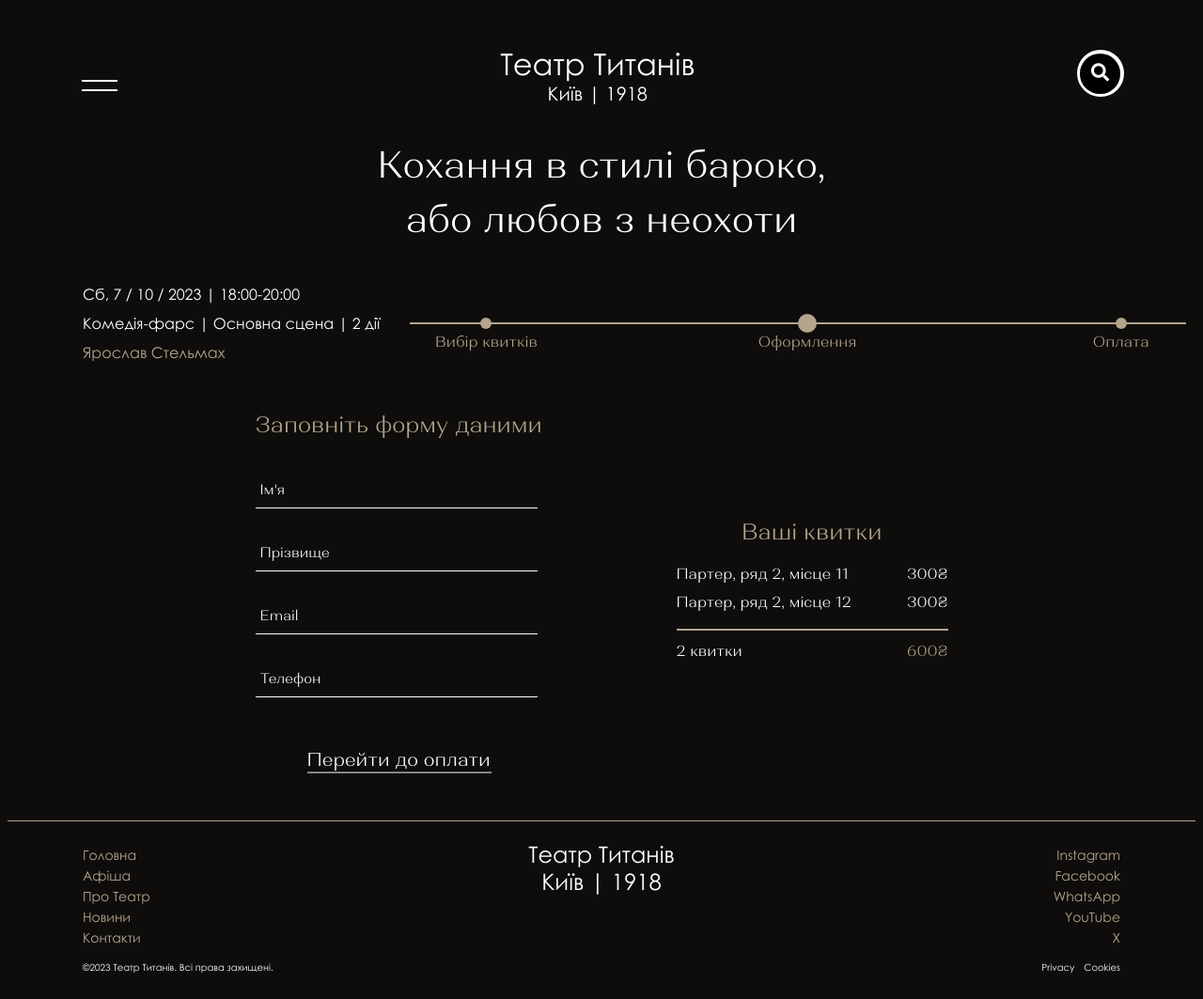
After one commit to Mar4ik10/theatresiteproject, a Django app: page /placingOrder/ in a window 1280 px wide. The commit adds this page. Shown: the whole page at 94% size. Run offline with Django 4.2, Linux system fonts and the light colour scheme; some libraries are stand-ins or nearby versions.

Commit message:
page for placing an order

```diff
--- a/theatreproj/static/styles.css
+++ b/theatreproj/static/styles.css
@@ -72,7 +72,8 @@ body {
   line-height: normal;
 }
 
-form {
+
+.component-2 form {
   position: absolute;
   top: 50%;
   left: 50%;
@@ -87,7 +88,7 @@ form {
   padding: 5px;
 }
 
-input {
+.component-2 input {
   position: absolute;
   top: 0;
   left: 0;
@@ -135,6 +136,7 @@ form:valid .fa {
   color: white;
 }
 
+
 .nav-icon {
   position: absolute;
   cursor: pointer;
@@ -662,7 +664,7 @@ iframe {
 
 .mainFrame {
   width: 100%;
-  height: 3220px;
+  height: auto;
   display: flex;
   margin-top: 20px;
 }
@@ -670,7 +672,7 @@ iframe {
 .centralFrame {
   flex-basis: 1px;
   margin-right: 8px;
-  height: 3220px;
+  height: auto;
   background: #b5a48d;
   position: relative;
 }
@@ -700,7 +702,7 @@ iframe {
   background-color: #b5a48d;
   border-radius: 50%;
   position: absolute;
-  top: 30px; /* Початкова позиція від верху */
+  top: 30px;
   left: 50%;
   transform: translateX(-50%);
 }
@@ -1427,3 +1429,227 @@ iframe {
 .component-28 .line-10-2:hover {
   background-color: #B5A48D;
 }
+
+/*--------------------------placing_order-------------------------------*/
+
+.circle10 {
+  position: absolute;
+  width: 12px;
+  height: 12px;
+  border-radius: 50%;
+  background-color: #000;
+  top: 50%;
+  transform: translateY(-50%);
+  left: calc(50% - 100px);
+  background-color: #B5A48D;
+  display: flex;
+  flex-direction: column;
+  align-items: center;
+  justify-content: center;
+  text-align: center;
+}
+
+.circle10:nth-child(1) {
+  left: calc(33.33% - 200px);
+}
+
+.circle10:nth-child(2) {
+  left: calc(50%);
+  width: 20px;
+  height: 20px;
+}
+
+.circle10:nth-child(3) {
+  left: calc(66.66% + 200px);
+}
+
+.frame-144 {
+  display: flex;
+  flex-direction: row;
+  width: 879px;
+  height: auto;
+  margin-top: 50px;
+  margin-left: auto;
+  margin-right: auto;
+  margin-top: 50px;
+  margin-bottom: 50px;
+  background-color: rgba(127, 255, 212, 0);
+}
+
+.frame-143 {
+  display: flex;
+  flex-direction: column;
+  width: 306px;
+  height: auto;
+  margin-left: auto;
+  margin-right: auto;
+  background-color: rgba(236, 255, 127, 0);
+}
+
+.frame-120-2 {
+  display: flex;
+  flex-direction: column;
+  width: 289px;
+  height: 160px;
+  margin-left: auto;
+  margin-right: auto;
+  margin-top: auto;
+  margin-bottom: auto;
+  background-color: rgba(139, 69, 113, 0);
+}
+
+.frame-143 .text{
+  width: 306px;
+  height: 17px;
+  font-family: Alethia Next;
+  font-size: 24px;
+  font-weight: 350;
+  line-height: 35px;
+  letter-spacing: 0em;
+  text-align: left;
+  margin-top: 0px;
+  color: #B5A48D;
+}
+
+.frame-141 {
+  display: flex;
+  flex-direction: column;
+  width: auto;
+  height: auto;
+  margin-top: 50px;
+}
+
+* { box-sizing:border-box; }
+
+.frame-141 .group 			  {
+  position:relative;
+  margin-bottom:28px;
+}
+
+.frame-141 input 				{
+  font-size:18px;
+  padding:10px 10px 10px 5px;
+  display:block;
+  width:300px;
+  border:none;
+  border-bottom:1px solid #ffffff;
+  background-color: #0e0d0b;
+  color: #ffffff;
+  font-size:15px;
+  font-family: Alethia Next;
+}
+
+.frame-141 input:focus 		{ outline:none; }
+
+label 				 {
+  color:#ffffff;
+  font-size:15px;
+  font-family: Alethia Next;
+  font-weight:normal;
+  position:absolute;
+  pointer-events:none;
+  left:5px;
+  top:10px;
+  transition: 0.2s ease all;
+}
+
+input:focus ~ label, input:valid ~ label 		{
+  top:-20px;
+  font-size:14px;
+  color:#B5A48D;
+}
+
+.bar 	{ position:relative; display:block; width:300px; }
+.bar:before, .bar:after 	{
+  content:'';
+  height:2px;
+  width:0;
+  bottom:1px;
+  position:absolute;
+  background:#B5A48D;
+  transition:0.2s ease all;
+  -moz-transition:0.2s ease all;
+  -webkit-transition:0.2s ease all;
+}
+.bar:before {
+  left:50%;
+}
+.bar:after {
+  right:50%;
+}
+
+input:focus ~ .bar:before, input:focus ~ .bar:after {
+  width:50%;
+}
+
+.highlight {
+  position:absolute;
+  height:60%;
+  width:100px;
+  top:25%;
+  left:0;
+  pointer-events:none;
+  opacity:0.5;
+}
+
+input:focus ~ .highlight {
+  -webkit-animation:inputHighlighter 0.3s ease;
+  -moz-animation:inputHighlighter 0.3s ease;
+  animation:inputHighlighter 0.3s ease;
+}
+
+@-webkit-keyframes inputHighlighter {
+	from { background:#B5A48D; }
+  to 	{ width:0; background:transparent; }
+}
+@-moz-keyframes inputHighlighter {
+	from { background:#B5A48D; }
+  to 	{ width:0; background:transparent; }
+}
+@keyframes inputHighlighter {
+	from { background:#B5A48D; }
+  to 	{ width:0; background:transparent; }
+}
+
+.frame-120-2 .text {
+  width: 150px;
+  height: 30px;
+  font-family: Alethia Next;
+  font-size: 24px;
+  font-weight: 350;
+  line-height: 35px;
+  letter-spacing: 0em;
+  margin-left: auto;
+  margin-right: auto;
+  margin-top: 0px;
+  color: #B5A48D;
+  background-color: rgba(255, 127, 80, 0);
+}
+
+.text-28-2 {
+  width: 196px;
+  height: auto;
+  font-family: Alethia Next;
+  font-size: 20px;
+  font-weight: 400;
+  line-height: 27px;
+  letter-spacing: 0em;
+  white-space: nowrap;
+  margin-top: 25px;
+  margin-left: auto;
+  margin-right: auto;
+  color: #FFFFFF;
+}
+
+.line-10-3 {
+  width: 196px;
+  height: 1px;
+  background-color: #FFFFFF;
+  margin-left: auto;
+  margin-right: auto;
+  transform: translateY(-50%);
+}
+
+.component-28-2 .text-28-2:hover {
+  color: #B5A48D;
+}
--- /dev/null
+++ b/theatreproj/templates/placingOrder.html
@@ -0,0 +1,85 @@
+{% extends "base.html" %}{% load static %}{% block main %}
+<div class="text-tickets">Кохання в стилі бароко, або любов з неохоти</div>
+<div class="frame-134">
+    <div class="frame-86">
+        <div class="date">Сб,  7 / 10 / 2023 | 18:00-20:00</div>
+        <div class="genre">Комедія-фарс | Основна сцена | 2 дії</div>
+        <div class="author">Ярослав Стельмах</div>
+    </div>
+    <div class="group-10">
+        <div class="line9">
+            <div class="circle10">
+                <div class="text">Вибір квитків</div>
+            </div>
+            <div class="circle10">
+                <div class="text">Оформлення</div>
+            </div>
+            <div class="circle10">
+                <div class="text">Оплата</div>
+            </div>
+          </div>
+    </div>
+</div>
+<div class="frame-144">
+    <div class="frame-143">
+        <div class="text">Заповніть форму даними</div>
+        <div class="frame-141">
+            <form>
+                <div class="group">
+                  <input type="text" required>
+                  <span class="highlight"></span>
+                  <span class="bar"></span>
+                  <label>Ім'я</label>
+                </div>
+
+                <div class="group">
+                  <input type="text" required>
+                  <span class="highlight"></span>
+                  <span class="bar"></span>
+                  <label>Прізвище</label>
+                </div>
+
+                <div class="group">
+                    <input type="text" required>
+                    <span class="highlight"></span>
+                    <span class="bar"></span>
+                    <label>Email</label>
+                </div>
+
+                <div class="group">
+                    <input type="text" required>
+                    <span class="highlight"></span>
+                    <span class="bar"></span>
+                    <label>Телефон</label>
+                </div>
+            </form>
+        </div>
+        <div class="component-28-2">
+            <div class="text-28-2">Перейти до оплати</div>
+            <div class="line-10-3"></div>
+        </div>
+    </div>
+
+    <div class="frame-120-2">
+        <div class="text">Ваші квитки</div>
+        <div class="frame-118">
+            <div class="frame-117">
+                <div class="frame-115">
+                    <div class="text1">Партер, ряд 2, місце 11</div>
+                    <div class="text2">300₴</div>
+                </div>
+                <div class="frame-116">
+                    <div class="text1">Партер, ряд 2, місце 12</div>
+                    <div class="text2">300₴</div>
+                </div>
+                <div class="line-10"></div>
+                <div class="frame-119">
+                    <div class="text1">2 квитки</div>
+                    <div class="text2">600₴</div>
+                </div>
+            </div>
+        </div>
+    </div>
+</div>
+
+{% endblock %}
--- a/theatreproj/theatrehome/urls.py
+++ b/theatreproj/theatrehome/urls.py
@@ -8,4 +8,5 @@ urlpatterns = [
     path("contact/", views.contact, name="contact"),
     path("abouttheatre/", views.abouttheatre, name="abouttheatre"),
     path("selectTickets/", views.selectTickets, name="selectTickets"),
+    path("placingOrder/", views.placingOrder, name="placingOrder"),
 ] + static(settings.MEDIA_URL, document_root=settings.MEDIA_ROOT)
--- a/theatreproj/theatrehome/views.py
+++ b/theatreproj/theatrehome/views.py
@@ -13,3 +13,6 @@ def abouttheatre(request):
 
 def selectTickets(request):
     return render(request, "selectTickets.html")
+
+def placingOrder(request):
+    return render(request, "placingOrder.html")
```
